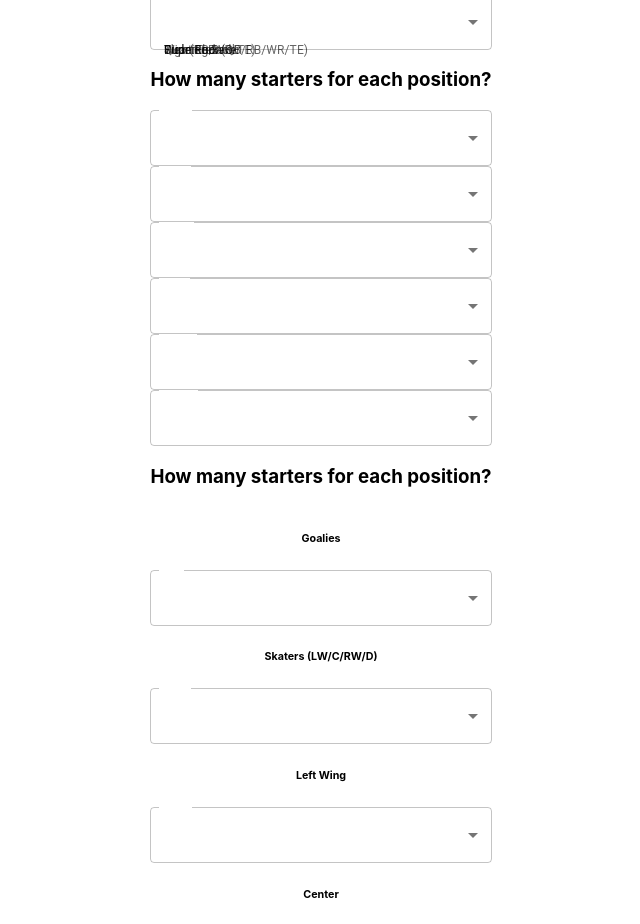
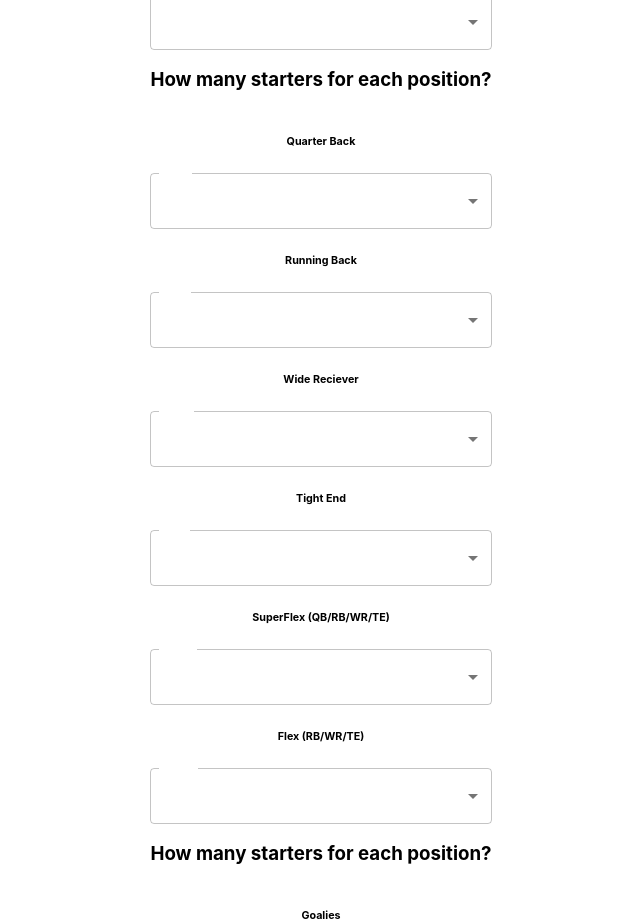
Before and after one commit to AMess33/FantasyBL, a React (Create React App) app: page / in a window 1280 px wide. Shown: the part 3440-4364 px from the top of the page, without its empty margins (319-959 px from the left). Built offline with nearby package versions, Linux system fonts and the light colour scheme.

Commit message:
replace input lables with h6 in football lineup

```diff
--- a/src/components/Football/footballLineup.jsx
+++ b/src/components/Football/footballLineup.jsx
@@ -1,26 +1,19 @@
 import React from "react";
-import {
-  FormControl,
-  Select,
-  Box,
-  InputLabel,
-  MenuItem,
-  TextField,
-} from "@mui/material";
+import { FormControl, Select, Box, MenuItem } from "@mui/material";
 
 function FootballLineup(props) {
   return (
     <Box>
       <FormControl>
         <h3>How many starters for each position?</h3>
-        <InputLabel>Quarter Back</InputLabel>
+        <h6>Quarter Back</h6>
         <Select labelId="QB" id="QBSpots" value={Number} label="QBs">
           <MenuItem value={0}>0</MenuItem>
           <MenuItem value={1}>1</MenuItem>
           <MenuItem value={2}>2</MenuItem>
           <MenuItem value={3}>3</MenuItem>
         </Select>
-        <InputLabel>Running Back</InputLabel>
+        <h6>Running Back</h6>
         <Select labelId="RB" id="RBSpots" value={Number} label="RBs">
           <MenuItem value={0}>0</MenuItem>
           <MenuItem value={1}>1</MenuItem>
@@ -29,7 +22,7 @@ function FootballLineup(props) {
           <MenuItem value={4}>4</MenuItem>
         </Select>
 
-        <InputLabel>Wide Reciever</InputLabel>
+        <h6>Wide Reciever</h6>
         <Select labelId="WR" id="WRSpots" value={Number} label="WRs">
           <MenuItem value={0}>0</MenuItem>
           <MenuItem value={1}>1</MenuItem>
@@ -39,7 +32,7 @@ function FootballLineup(props) {
           <MenuItem value={5}>5</MenuItem>
         </Select>
 
-        <InputLabel>Tight End</InputLabel>
+        <h6>Tight End</h6>
         <Select labelId="TE" id="TESpots" value={Number} label="TEs">
           <MenuItem value={0}>0</MenuItem>
           <MenuItem value={1}>1</MenuItem>
@@ -47,14 +40,14 @@ function FootballLineup(props) {
           <MenuItem value={3}>3</MenuItem>
         </Select>
 
-        <InputLabel>SuperFlex (QB/RB/WR/TE)</InputLabel>
+        <h6>SuperFlex (QB/RB/WR/TE)</h6>
         <Select labelId="SFX" id="SFXSpots" value={Number} label="SFXs">
           <MenuItem value={0}>0</MenuItem>
           <MenuItem value={1}>1</MenuItem>
           <MenuItem value={2}>2</MenuItem>
         </Select>
 
-        <InputLabel>Flex (RB/WR/TE)</InputLabel>
+        <h6>Flex (RB/WR/TE)</h6>
         <Select labelId="Flex" id="FlexSpots" value={Number} label="Flexs">
           <MenuItem value={0}>0</MenuItem>
           <MenuItem value={1}>1</MenuItem>
--- a/src/components/Hockey/hockeyLineup.jsx
+++ b/src/components/Hockey/hockeyLineup.jsx
@@ -1,5 +1,5 @@
 import React from "react";
-import { FormControl, Select, Box, MenuItem, TextField } from "@mui/material";
+import { FormControl, Select, Box, MenuItem } from "@mui/material";
 
 function HockeyLineup(props) {
   return (
```
